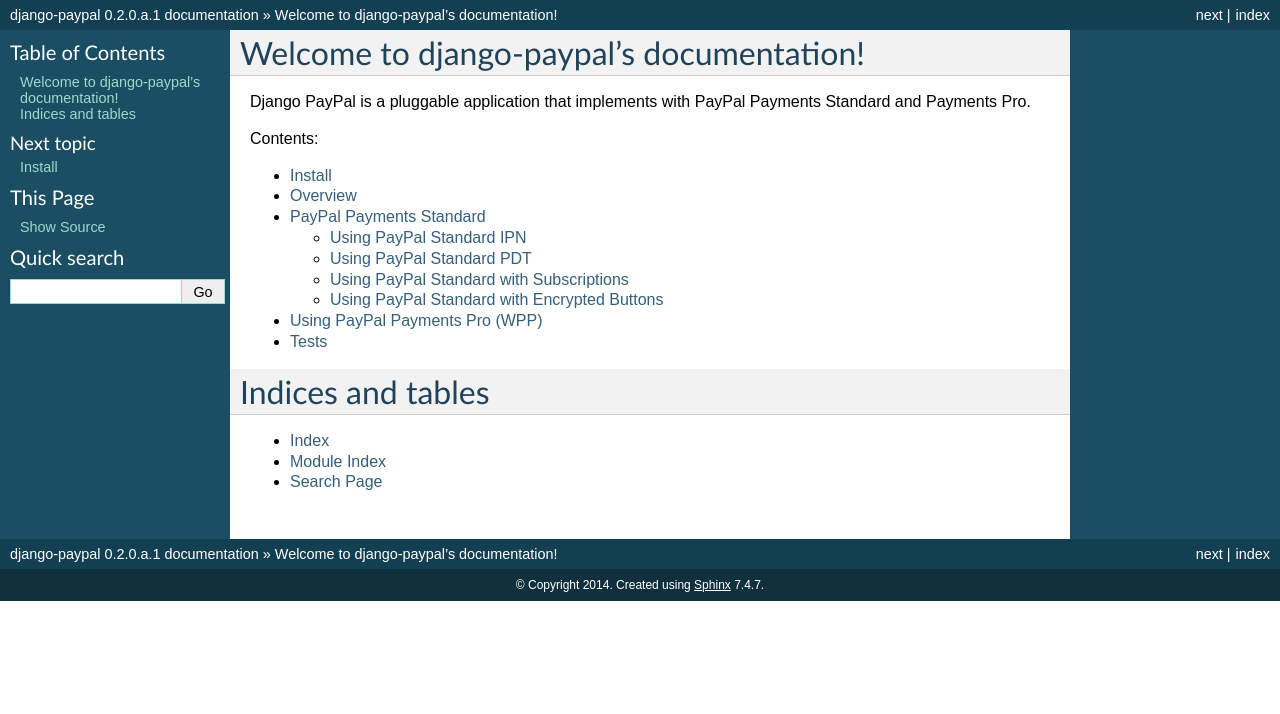
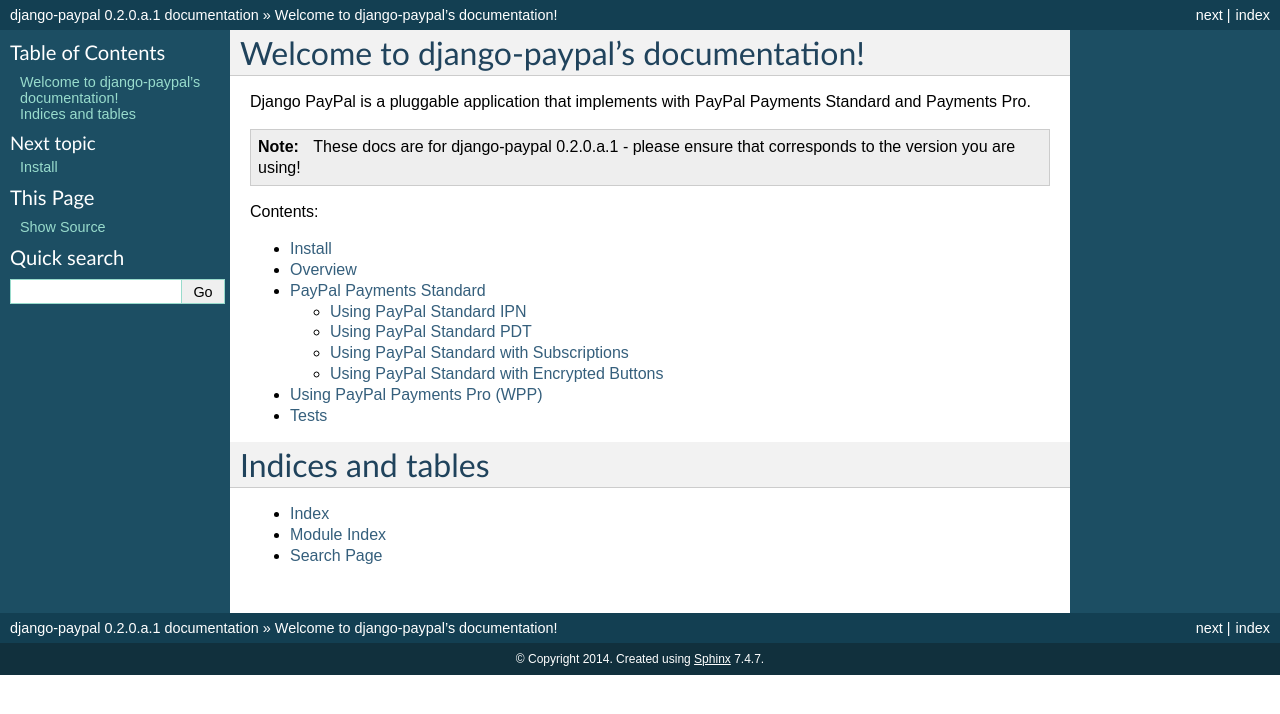
Before and after one commit to spookylukey/django-paypal, a Sphinx documentation site: the page built from docs/index.rst, in a window 1280 px wide. Shown: the top 714 px of the page. Built offline with Sphinx 7.4.7, drawn with Linux system fonts in a browser that asks for light colours.

Commit message:
Added note in docs about documentation version

```diff
--- a/docs/index.rst
+++ b/docs/index.rst
@@ -1,9 +1,13 @@
 Welcome to django-paypal's documentation!
 =========================================
 
-
 Django PayPal is a pluggable application that implements with PayPal Payments
 Standard and Payments Pro.
+
+.. note::
+
+   These docs are for django-paypal |release| - please ensure that corresponds
+   to the version you are using!
 
 Contents:
 
```
